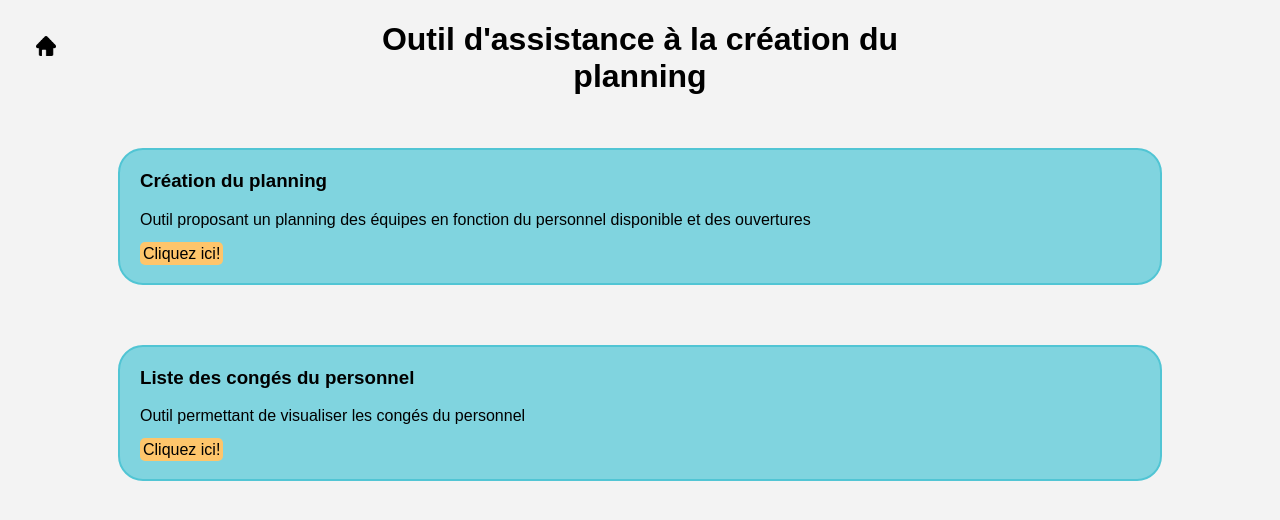
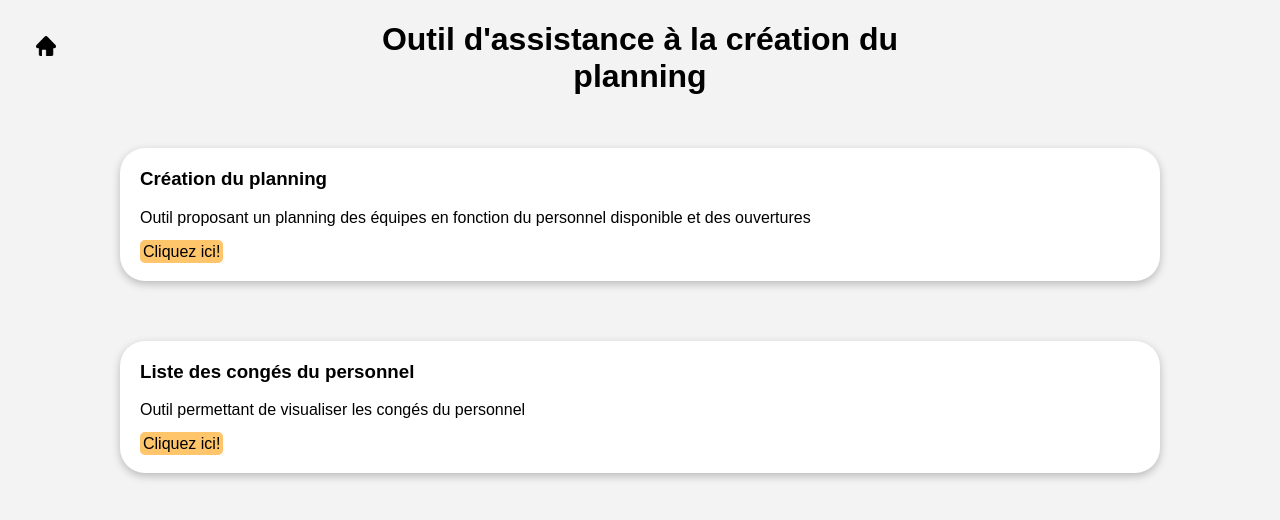
Before and after one commit to TisaneFruitRouge/dssmith-planning, a Flask app: page / in a window 1280 px wide. Shown: the top 520 px of the page. Run offline with Flask 2, Linux system fonts and the light colour scheme.

Commit message:
J'ai encore modifié le css de home

```diff
--- a/planning/static/styles/home.css
+++ b/planning/static/styles/home.css
@@ -18,12 +18,18 @@ li {
 
 	border-radius: 25px;
 
-	background-color: #80D4DF;
+	background-color: white;
 
 	width: 1000px;
 
-	border:  2px solid #51C5D4;
+	box-shadow: rgba(0, 0, 0, 0.24) 0px 3px 8px;
 
+	transition: 0.4s
+
+}
+
+li:hover{
+	transform: translateY(-5px);
 }
 
 li:first-child {
```
